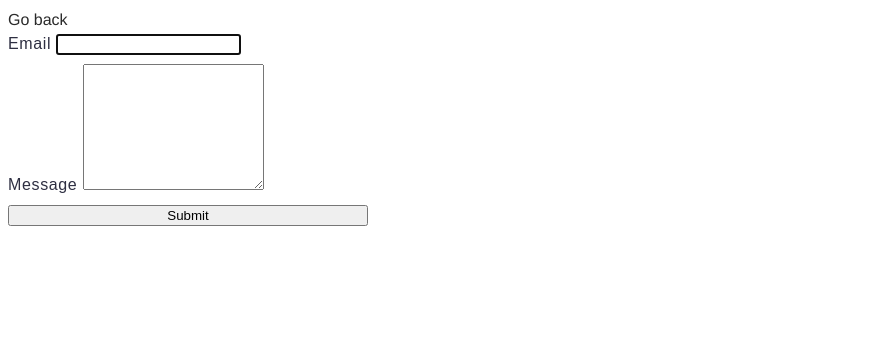
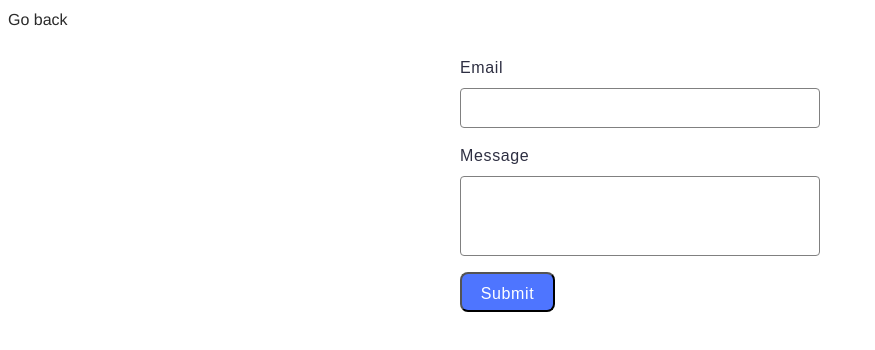
Before and after one commit to Yana17-ratsa/goit-js-hw-09, a website built with Vite: page src/2-form.html in a window 1280 px wide. Shown: the whole page, without its empty margins (0-875 px from the left). Built offline with nearby package versions, Linux system fonts and the light colour scheme.

Commit message:
update task2 + styles

```diff
--- a/src/css/styles.css
+++ b/src/css/styles.css
@@ -62,17 +62,68 @@ img {
 }
 
 .feedback-form {
-  display: flex;
-  width: 360px;
-    height: 192px;
-    flex-direction: column;
-    gap: 8px;
+      display: flex;
+        align-items: flex-start;
+        flex-direction: column;
+        gap: 16px;
+        border-radius: 8px;
+        padding: 24px;
+        width: 408px;
+        height: 296px;
+        margin: 0 auto;
 }
 
 .feedback-form label {
-  font-family: "Montserrat", sans-serif;
-    line-height: 1.5;
-    letter-spacing: 0.04em;
-    color: #2e2f42;
+  display: flex;
+  flex-direction: column;
+  font: 400 16px / 1.5 'Montserrat', sans-serif;
+  letter-spacing: 0.04em;
+  color: #2e2f42;
+  row-gap: 8px;
+}
 
+.feedback-form input {
+  width: 360px;
+  height: 40px;
+  outline: transparent;
+  border-radius: 4px;
+  border: 1px solid #808080;
+  transition: border 0.5s ease;
+  padding-left: 12px;
 }
+
+.feedback-form input:hover,
+.feedback-form textarea:hover {
+  border: 1px solid #000000;
+}
+
+
+.feedback-form textarea {
+  width: 360px;
+  height: 80px;
+  resize: none;
+  border: 1px solid #808080;
+  outline: transparent;
+  border-radius: 4px;
+  transition: border 0.5s ease;
+  padding-left: 12px;
+  padding-top: 8px;
+}
+
+
+.feedback-form button {
+  background: #4e75ff;
+  border-radius: 8px;
+  padding: 8px 16px;
+  width: 95px;
+  height: 40px;
+  font: 500 16px / 1.5 'Montserrat', sans-serif;
+  letter-spacing: 0.04em;
+  color: #fff;
+  cursor: pointer;
+  transition: color 0.5s ease;
+}
+
+.feedback-form button:hover {
+  background: #6c8cff;
+}
--- a/src/js/2-form.js
+++ b/src/js/2-form.js
@@ -5,13 +5,41 @@
 
 
 const form = document.querySelector(".feedback-form");
+const emailValue = form.elements.email;
+const messageValue = form.elements.message;
+let info = { email: '', message: '', };
+
+
+//Перший пункт
 form.addEventListener("input", handleInput);
 
-function handleInput(event) {
+function handleInput(e) {
+    e.preventDefault();
+    const email = e.currentTarget.elements.email.value.trim();
+    const message = e.currentTarget.elements.message.value.trim();
+    info.email = email;
+    info.message = message;
 
-    const info = {
-        email: emailElem,
-        message: messageElem,
-    }
+    localStorage.setItem("feedback-form-state", JSON.stringify(info));
+}
 
+
+//Другий пункт
+const parsedInfo = JSON.parse(localStorage.getItem("feedback-form-state"));
+
+if (parsedInfo !== null) {
+    emailValue.value = parsedInfo.email;
+    messageValue.value = parsedInfo.message;
+    info = parsedInfo;
 }
+
+//Третій пункт
+form.addEventListener("submit", submitHandle);
+
+function submitHandle(event) {
+    event.preventDefault();
+    console.log(info);
+    localStorage.clear();
+    info.email = '';
+    info.message = '';
+}
```
